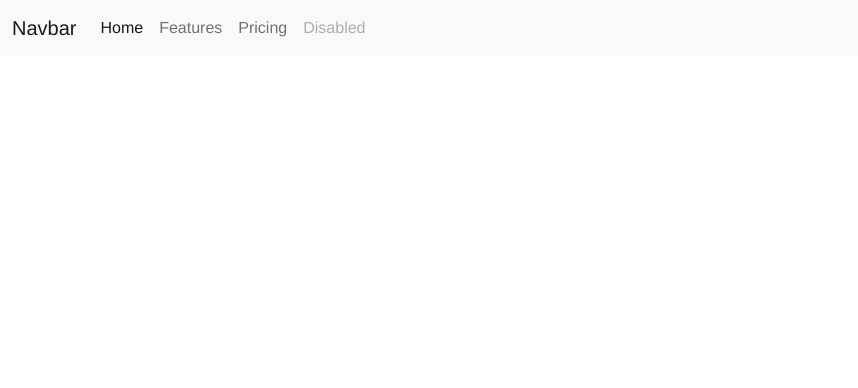
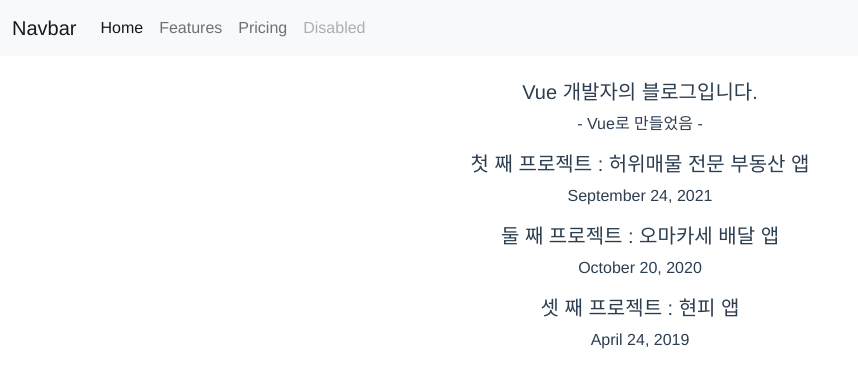
Before and after one commit to rodtn0/codingapple_vue, a Vue app: page / in a window 1280 px wide. Shown: the top 388 px of the page, without its empty margins (0-858 px from the left). Built offline with nearby package versions, Linux system fonts and the light colour scheme.

Commit message:
Part 2 : 블로그 글목록, 데이터 바인딩, props

```diff
--- a/src/App.vue
+++ b/src/App.vue
@@ -25,13 +25,28 @@
     </div>
   </nav>
 
+  <div class="container mt-4">
+    <h5>Vue 개발자의 블로그입니다.</h5>
+    <p>- Vue로 만들었음 -</p>
+  </div>
+
+  <List :블로그글="블로그글"/>
+
 </template>
 
 <script>
+import List from './components/List';
+import blog from './assets/blog';
 
 export default {
   name: 'App',
+  data(){
+    return{
+      블로그글 : blog
+    }
+  },
   components: {
+    List : List,
   }
 }
 </script>
--- /dev/null
+++ b/src/assets/blog.js
@@ -0,0 +1,18 @@
+export default [
+   {
+      title : '첫 째 프로젝트 : 허위매물 전문 부동산 앱',
+      content : 'Vue를 이용하면 비누같이 매끈한 앱을 만들 수 있습니다',
+      date : 'September 24, 2021',
+      number : 0
+   },{
+      title : '둘 째 프로젝트 : 오마카세 배달 앱',
+      content : '음식이 아니라 셰프를 직접 배달해드립니다',
+      date : 'October 20, 2020',
+      number : 1
+   },{
+      title : '셋 째 프로젝트 : 현피 앱',
+      content : '거리를 설정하면 가장 가까운 파이터를 소개해드려요! 서로 싸워보세요',
+      date : 'April 24, 2019',
+      number : 2
+   }
+]
--- /dev/null
+++ b/src/components/List.vue
@@ -0,0 +1,28 @@
+<template>
+  <div>
+    <h5>{{ 블로그글[0].title }}</h5>
+    <p>{{ 블로그글[0].date }}</p>
+  </div>
+  <div>
+    <h5>{{ 블로그글[1].title }}</h5>
+    <p>{{ 블로그글[1].date }}</p>
+  </div>
+  <div>
+    <h5>{{ 블로그글[2].title }}</h5>
+    <p>{{ 블로그글[2].date }}</p>
+  </div>
+
+</template>
+
+<script>
+export default {
+  name : 'list',
+  props : {
+    블로그글 : Array,
+  }
+}
+</script>
+
+<style scoped>
+
+</style>
```
